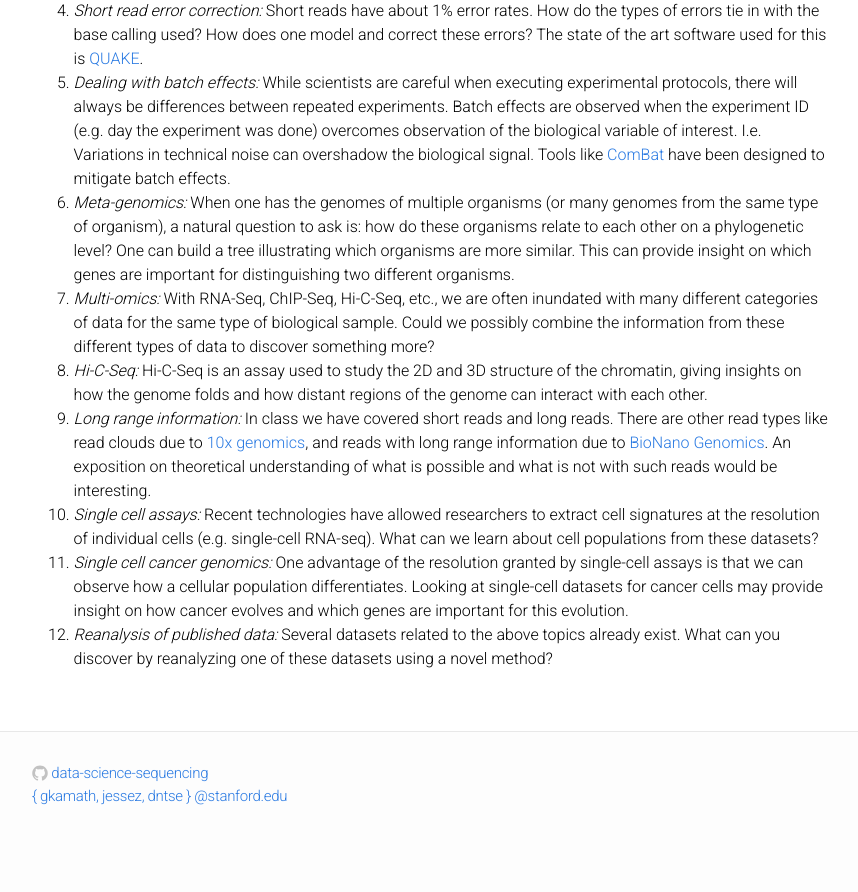
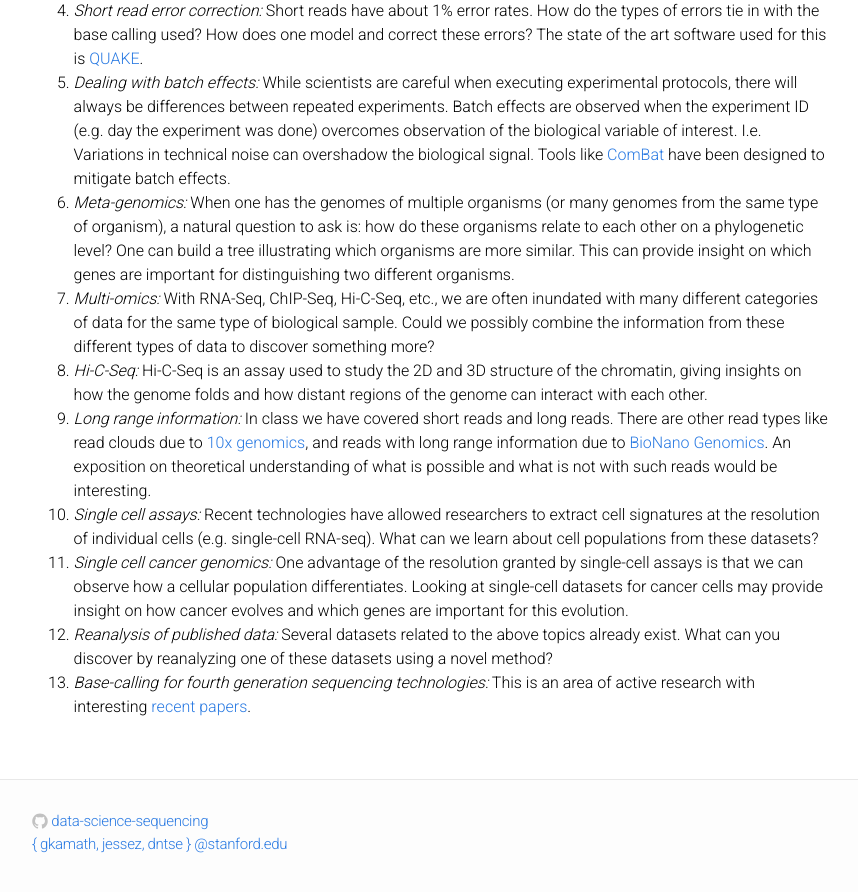
Before and after one commit to laurashen/data-science-sequencing.github.io, a Jekyll site: the page built from assignments/project_guidelines.md, in a window 1280 px wide and 900 px high, scrolled down 1930 px. Shown: the top 892 px of the window, without its empty margins (208-1066 px from the left). Built offline with Jekyll 4.4.1, drawn with Linux system fonts in a browser that asks for light colours; comment, search, counter and statistics services are not loaded; before the commit the page ends 2782 px from its top, so only the background shows below that.

Commit message:
project guidelines posted

```diff
--- a/assignments/project_guidelines.md
+++ b/assignments/project_guidelines.md
@@ -73,3 +73,4 @@ but should check suitability with the course staff.  A broad description of poss
 10. *Single cell assays:* Recent technologies have allowed researchers to extract cell signatures at the resolution of individual cells (e.g. single-cell RNA-seq). What can we learn about cell populations from these datasets?
 11. *Single cell cancer genomics:* One advantage of the resolution granted by single-cell assays is that we can observe how a cellular population differentiates. Looking at single-cell datasets for cancer cells may provide insight on how cancer evolves and which genes are important for this evolution.
 12. *Reanalysis of published data:* Several datasets related to the above topics already exist. What can you discover by reanalyzing one of these datasets using a novel method?
+13. *Base-calling for fourth generation sequencing technologies:* This is an area of active research with interesting [recent papers](http://arxiv.org/pdf/1603.09195.pdf).
```
